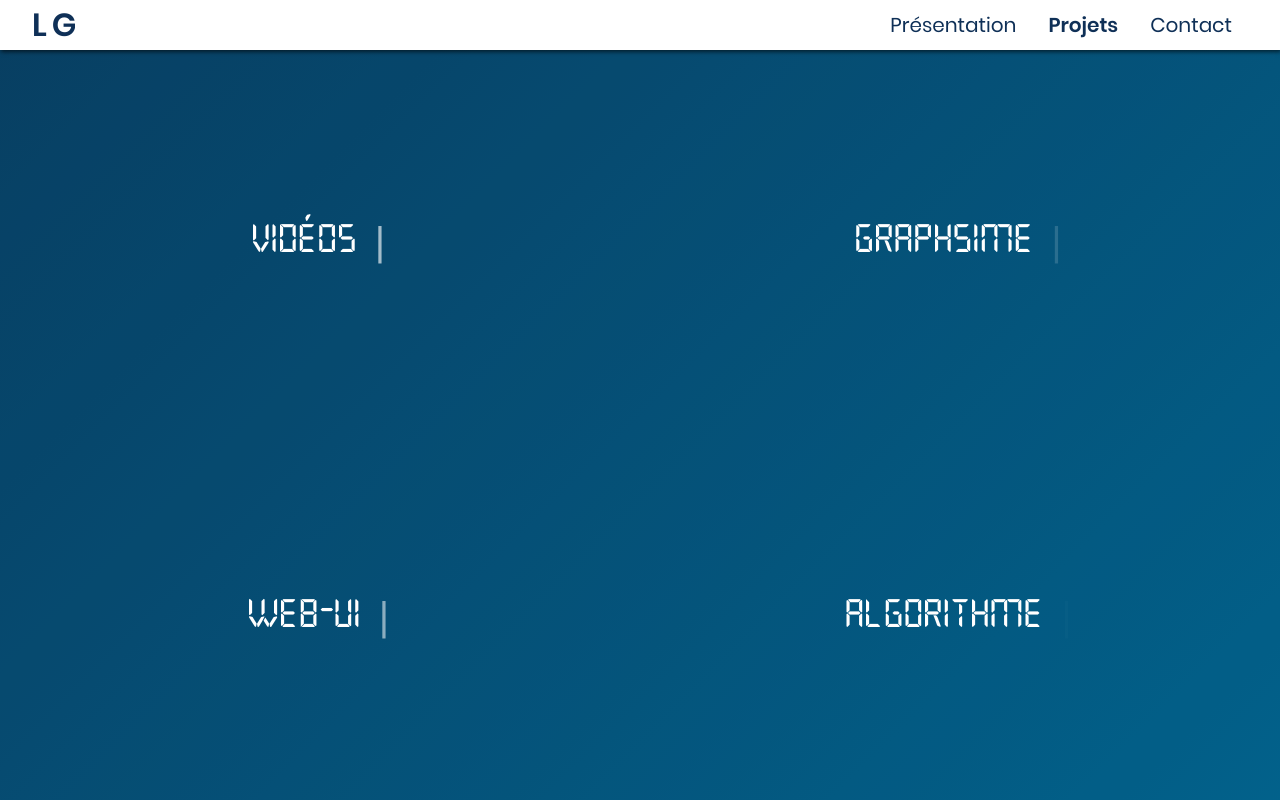
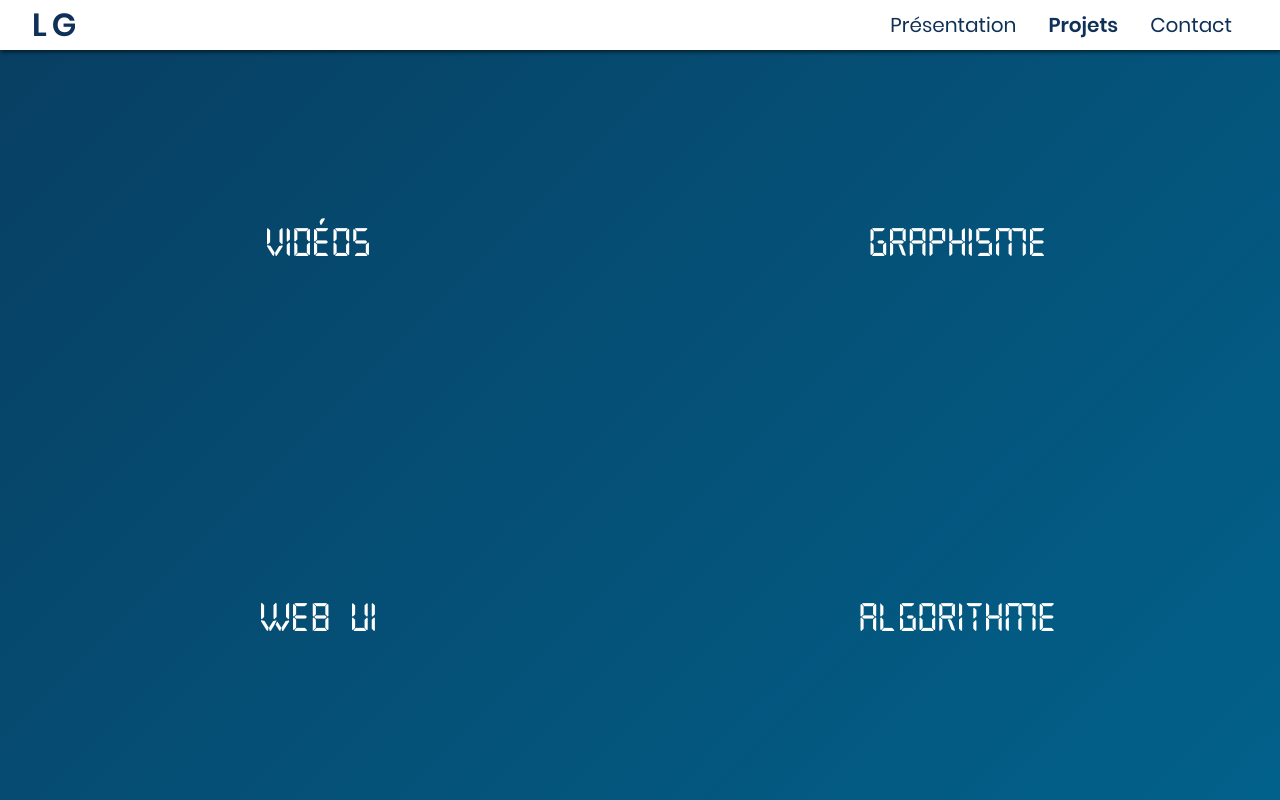
Before and after one commit to louiiuol/louiiuol, a React (Create React App) app in the folder portfolio/: page /louiiuol/projets in a window 1280 px wide. Built offline with nearby package versions, Linux system fonts and the light colour scheme.

Commit message:
Fixing works headers

```diff
--- a/portfolio/src/app/components/views/works/Works.tsx
+++ b/portfolio/src/app/components/views/works/Works.tsx
@@ -5,7 +5,7 @@ import {Svg} from '../../shared';
 
 export const Works = () => {
 
-    const worksCategories = ['Vidéos', 'Graphsime', 'Web-UI', 'Algorithme'];
+    const worksCategories = ['Vidéos', 'Graphisme', 'Web UI', 'Algorithme'];
 
     const setFullScreen = (quarter: Element) => () => {
         quarter.classList.add('full');
@@ -22,7 +22,7 @@ export const Works = () => {
         <section id='works' className="container">
             { worksCategories.map( (category, index) => <article key={index} className="quarter">
                 <header>
-                    <Typist avgTypingDelay={50} startDelay={index}>{category}</Typist>
+                    <Typist avgTypingDelay={50} startDelay={index} cursor={{ hideWhenDone: true }}>{category}</Typist>
                 </header>
                 <section className="content">
                     <Svg src='ui' name='close' size='xs' styles='close is-primary' />
--- a/portfolio/src/assets/styles/elements.scss
+++ b/portfolio/src/assets/styles/elements.scss
@@ -318,6 +318,10 @@ h1#intro-typer {
             align-items: center;
             justify-content: center;
             cursor: pointer;
+            .Typist {
+                position: relative;
+                span.Cursor { position: absolute; right: -15px; top: 65%; transform: translateY(-50%); }
+            }
         }
         .content {
             display: none;
@@ -344,7 +348,7 @@ h1#intro-typer {
             transform: translate(-50%, -50%);
             header {
                 height: 60px;
-                .Typist { color: rgb(15,48,87) !important; }
+                .Typist { color: rgb(15,48,87) !important;}
             }
             .content {
                 display: flex;
```
